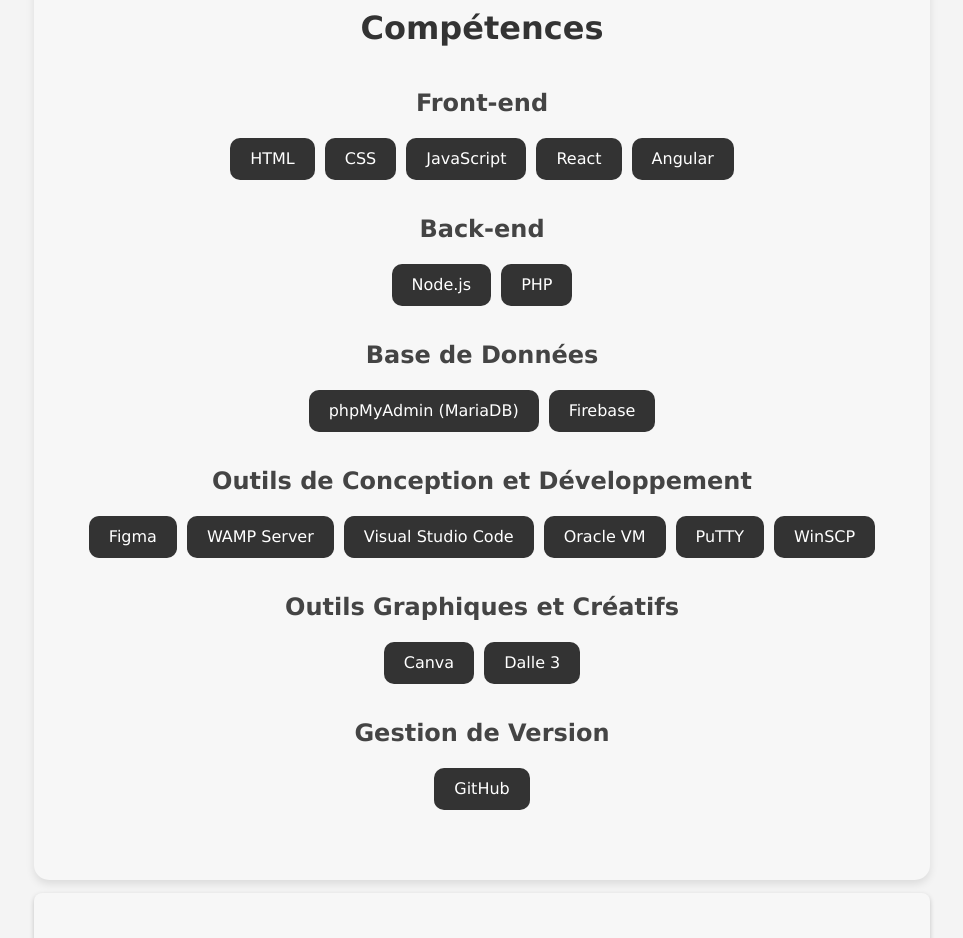
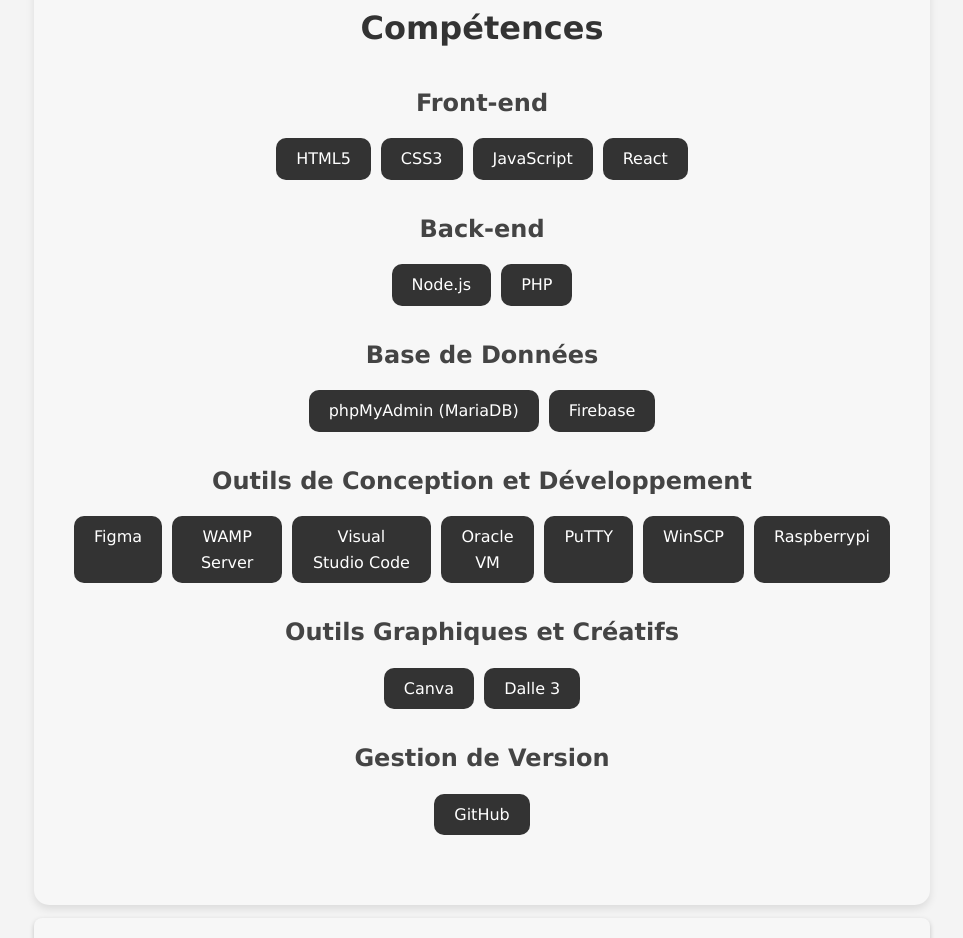
Before and after one commit to Mxf96/PortFolio, a plain HTML site: page index.html in a window 1280 px wide. Shown: the part 2245-3183 px from the top of the page, without its empty margins (158-1121 px from the left). Drawn offline with Linux system fonts and the light colour scheme.

Commit message:
modified:   index.html

```diff
--- a/index.html
+++ b/index.html
@@ -14,7 +14,6 @@
       rel="stylesheet"
       href="https://cdnjs.cloudflare.com/ajax/libs/font-awesome/6.1.1/css/all.min.css" />
   </head>
-
   <body>
     <header>
       <nav>
@@ -240,11 +239,11 @@
         <ul class="skills-category">
           <li
             data-popup="HTML est un langage de balisage utilisé pour structurer les pages web.">
-            HTML
+            HTML5
           </li>
           <li
             data-popup="CSS est un langage de style utilisé pour décrire la présentation d'un document écrit en HTML.">
-            CSS
+            CSS3
           </li>
           <li
             data-popup="JavaScript est un langage de programmation utilisé pour rendre les pages web interactives.">
@@ -253,10 +252,6 @@
           <li
             data-popup="React est une bibliothèque JavaScript utilisée pour créer des interfaces utilisateur.">
             React
-          </li>
-          <li
-            data-popup="Angular est un framework JavaScript utilisé pour créer des applications web à grande échelle.">
-            Angular
           </li>
         </ul>
       </div>
@@ -313,6 +308,9 @@
             data-popup="WinSCP est un client SFTP, FTP, WebDAV et SCP gratuit pour Windows. Il permet aux utilisateurs de transférer des fichiers entre leur ordinateur local et un serveur distant de manière sécurisée.">
             WinSCP
           </li>
+          <li data-popup="Le Raspberry Pi est un nano-ordinateur monocarte à processeur ARM de la taille d'une carte de crédit et cela a démocratiser l'accès aux ordinateurs et au digital making.">
+            Raspberrypi
+          </li>
         </ul>
       </div>
       <div class="skills-category">
@@ -341,7 +339,7 @@
     <section id="contact">
       <h2>Contactez-moi</h2>
       <form
-        action="https://getform.io/f/24420f0e-ca8b-4d40-884c-de5486793778"
+        action="https://getform.io/f/bgdyjqna"
         method="post">
         <div>
           <label for="name">Nom :</label>
```
